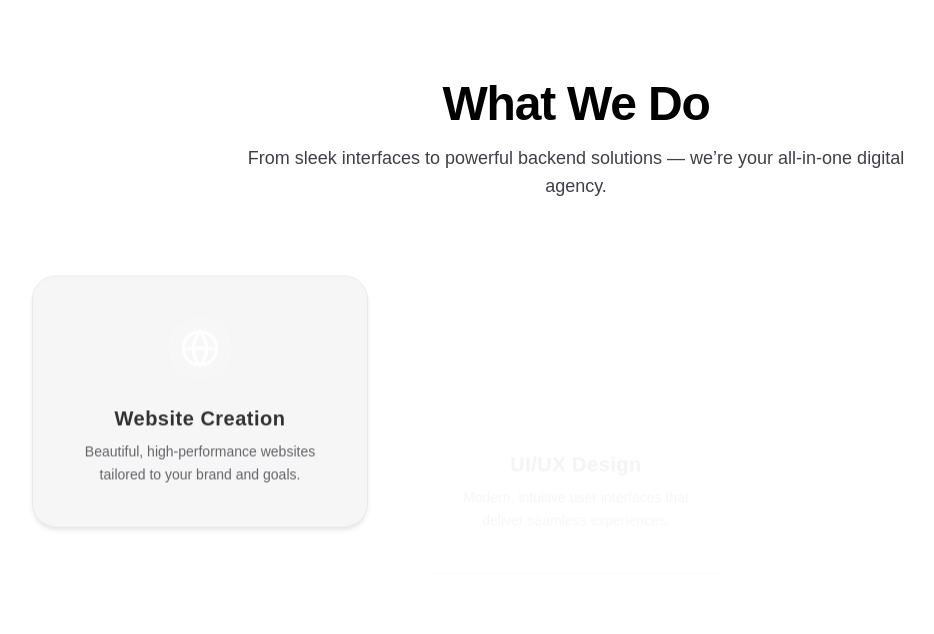
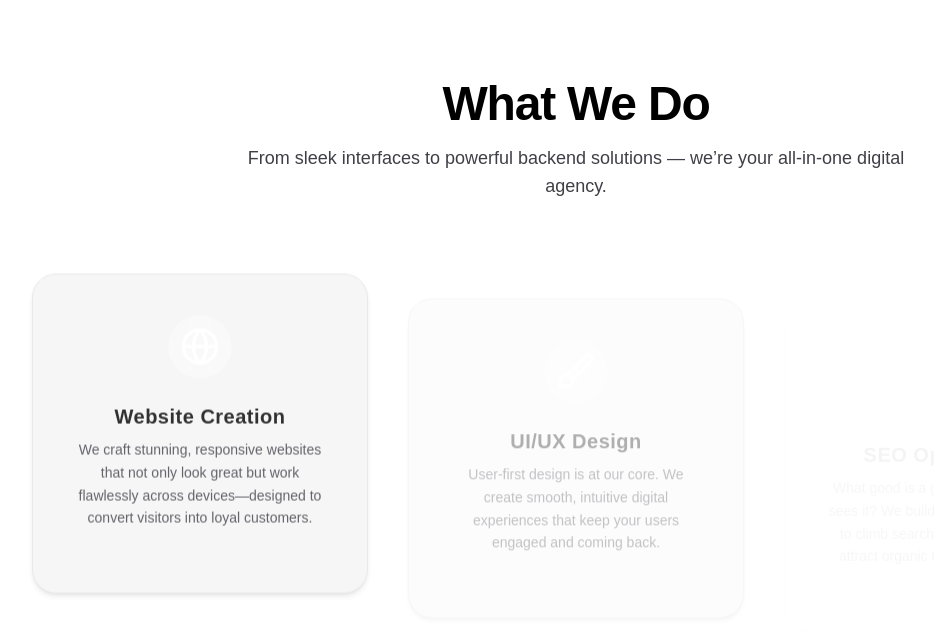
Before and after one commit to Hellnight2005/meeting_website, a Next.js app: page /ServiceSection in a window 1280 px wide. Shown: the top 634 px of the page, without its empty margins (64-998 px from the left). Built offline with nearby package versions, Linux system fonts and the light colour scheme.

Commit message:
services

```diff
--- a/src/app/ServiceSection/page.jsx
+++ b/src/app/ServiceSection/page.jsx
@@ -16,83 +16,71 @@ gsap.registerPlugin(ScrollTrigger);
 
 const services = [
     {
-        icon: <Globe size={40} />,
+        icon: <Globe size={40} color="white" />,
         title: "Website Creation",
         description:
-            "Beautiful, high-performance websites tailored to your brand and goals.",
+            "We craft stunning, responsive websites that not only look great but work flawlessly across devices—designed to convert visitors into loyal customers.",
     },
     {
-        icon: <Brush size={40} />,
+        icon: <Brush size={40} color="white" />,
         title: "UI/UX Design",
         description:
-            "Modern, intuitive user interfaces that deliver seamless experiences.",
+            "User-first design is at our core. We create smooth, intuitive digital experiences that keep your users engaged and coming back.",
     },
     {
-        icon: <BarChart2 size={40} />,
+        icon: <BarChart2 size={40} color="white" />,
         title: "SEO Optimization",
         description:
-            "We build with SEO in mind to help your content rank and grow traffic.",
+            "What good is a great website if no one sees it? We build and optimize your site to climb search engine rankings and attract organic traffic that grows over time.",
     },
     {
-        icon: <Settings size={40} />,
+        icon: <Settings size={40} color="white" />,
         title: "Backend Development",
         description:
-            "Smart, scalable systems built with solid database and API logic.",
+            "We build reliable, scalable backend systems that power your business—APIs, databases, and server logic—all tuned for performance and security.",
     },
     {
-        icon: <Brain size={40} />,
+        icon: <Brain size={40} color="white" />,
         title: "Strategy & Consulting",
         description:
-            "From discovery to deployment, we guide your digital roadmap.",
+            "Need direction? We help businesses define their digital strategy, avoid pitfalls, and make tech decisions with confidence—from planning to execution.",
     },
     {
-        icon: <LineChart size={40} />,
+        icon: <LineChart size={40} color="white" />,
         title: "Analytics & Performance",
         description:
-            "Data-driven insights to improve site speed, conversion & ROI.",
+            "Numbers tell a story. We set up smart tracking and performance metrics so you can make informed decisions and boost your ROI effectively.",
     },
 ];
 
+
 export default function ServiceSection() {
     const sectionRef = useRef(null);
-    const bubbleRef = useRef(null);
 
     useEffect(() => {
         const ctx = gsap.context(() => {
             gsap.from(".card", {
                 scrollTrigger: {
                     trigger: sectionRef.current,
-                    start: "top 70%",
+                    start: "top 80%",
                     once: true,
                 },
                 opacity: 0,
-                y: 60,
-                duration: 1,
-                stagger: 0.2,
-                ease: "power3.out",
+                y: 50,
+                duration: 0.6,
+                stagger: 0.1,
+                ease: "power2.out",
             });
 
             gsap.from(".heading", {
                 scrollTrigger: {
                     trigger: sectionRef.current,
-                    start: "top 75%",
+                    start: "top 85%",
                     once: true,
                 },
                 opacity: 0,
-                y: 40,
-                duration: 1,
-                ease: "power2.out",
-            });
-
-            gsap.to(bubbleRef.current, {
-                scrollTrigger: {
-                    trigger: sectionRef.current,
-                    start: "top bottom",
-                    end: "bottom top",
-                    scrub: true,
-                },
-                y: 60,
-                opacity: 1,
+                y: 30,
+                duration: 0.8,
                 ease: "power2.out",
             });
         }, sectionRef);
@@ -105,27 +93,6 @@ export default function ServiceSection() {
             ref={sectionRef}
             className="relative dark:bg-zinc-900 bg-white py-20 px-6 md:px-12 lg:px-24 text-white overflow-hidden"
         >
-            {/* Background bubbles */}
-            <div
-                ref={bubbleRef}
-                className="absolute inset-0 opacity-10 pointer-events-none z-0"
-                aria-hidden="true"
-            >
-                <svg
-                    className="w-full h-full"
-                    viewBox="0 0 600 600"
-                    xmlns="http://www.w3.org/2000/svg"
-                >
-                    <g fill="none" stroke="currentColor" strokeWidth="0.3">
-                        <circle cx="150" cy="150" r="40" />
-                        <circle cx="400" cy="100" r="20" />
-                        <circle cx="500" cy="300" r="50" />
-                        <circle cx="100" cy="400" r="25" />
-                        <circle cx="300" cy="500" r="30" />
-                    </g>
-                </svg>
-            </div>
-
             {/* Heading */}
             <div className="relative z-10 max-w-7xl mx-auto text-center mb-16">
                 <h2 className="heading text-4xl md:text-5xl font-extrabold mb-4 tracking-tight text-black dark:text-white">
@@ -142,19 +109,17 @@ export default function ServiceSection() {
                 {services.map(({ icon, title, description }, index) => (
                     <div
                         key={index}
-                        className="card group transform transition duration-300 ease-out hover:scale-[1.03] hover:-rotate-1 bg-zinc-100 dark:bg-zinc-900 border border-zinc-200 dark:border-zinc-700 rounded-3xl p-10 text-center shadow-md hover:shadow-xl"
+                        className="card group relative overflow-hidden transform transition-all duration-300 ease-out border border-zinc-200 dark:border-zinc-700 rounded-3xl p-10 text-center shadow-md hover:scale-105 bg-zinc-100 dark:bg-zinc-900 group-hover:bg-black dark:group-hover:bg-white"
                     >
-                        <div className="relative z-10">
-                            <div className="flex items-center justify-center w-16 h-16 mx-auto mb-6 rounded-full bg-white/20 dark:bg-white/10 backdrop-blur-md group-hover:scale-110 transition-transform">
-                                {icon}
-                            </div>
-                            <h3 className="text-xl font-semibold mb-2 tracking-wide text-black dark:text-white">
-                                {title}
-                            </h3>
-                            <p className="text-zinc-700 dark:text-zinc-300 text-sm leading-relaxed">
-                                {description}
-                            </p>
+                        <div className="flex items-center justify-center w-16 h-16 mx-auto mb-6 rounded-full bg-white/40 dark:bg-white/20 backdrop-blur-md group-hover:bg-white dark:group-hover:bg-black transition-colors duration-300">
+                            {icon}
                         </div>
+                        <h3 className="text-xl font-semibold mb-2 tracking-wide text-black dark:text-white group-hover:text-white dark:group-hover:text-black transition-colors duration-300">
+                            {title}
+                        </h3>
+                        <p className="text-zinc-700 dark:text-zinc-100 text-sm leading-relaxed group-hover:text-white dark:group-hover:text-black transition-colors duration-300">
+                            {description}
+                        </p>
                     </div>
                 ))}
             </div>
```
